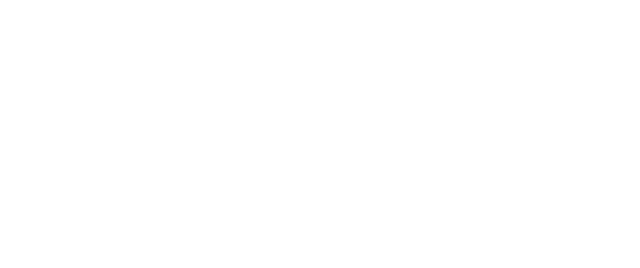
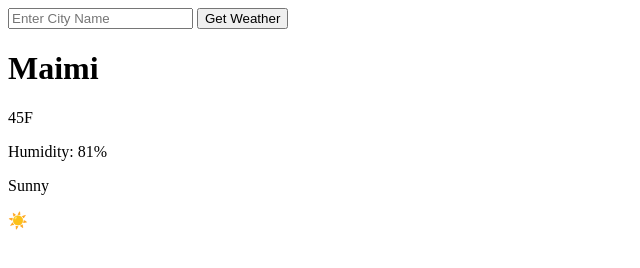
Before and after one commit to Alimyusstore/weather, a plain HTML site: page index.html in a window 1280 px wide. Shown: the whole page, without its empty margins (0-640 px from the left). Drawn offline with Linux system fonts and the light colour scheme.

Commit message:
html files still going to be modufied

```diff
--- a/index.html
+++ b/index.html
@@ -7,6 +7,17 @@
     <link rel="stylesheet" href="style.css">
 </head>
 <body>
+    <form action="" class="getWeather">
+        <input type="text" class="weatherInput" name="city" placeholder="Enter City Name">
+        <button type="submit" value="Get Weather">Get Weather</button>
+    </form>
+    <div class="card">
+        <h1 class="cityWeather">Maimi</h1>
+        <p class="weatherDegree">45F</p>
+        <p class="weatherHumidity">Humidity: 81%</p>
+        <p class="weatherDescription">Sunny</p>
+        <p class="weatherEmoji">☀️</p>
+    </div>
     <script src="index.js"></script>
 </body>
 </html>
```
